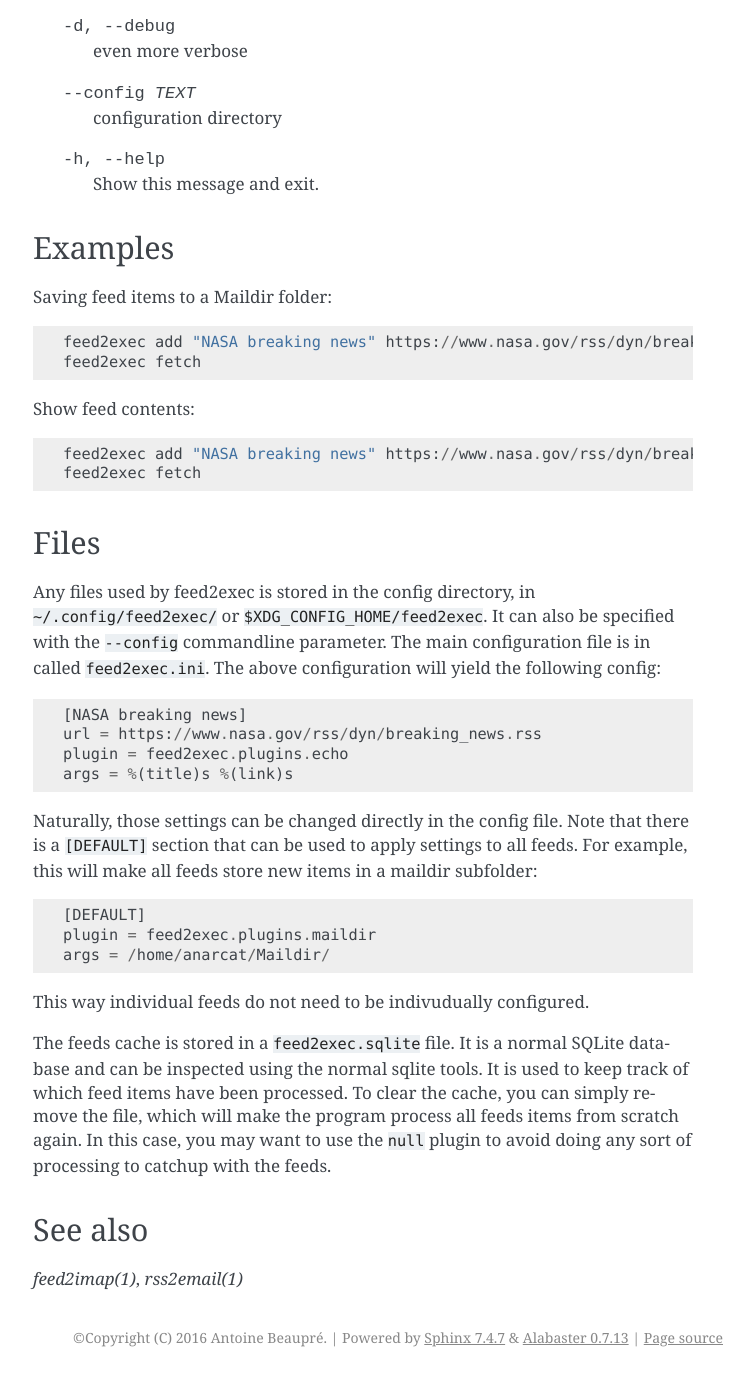
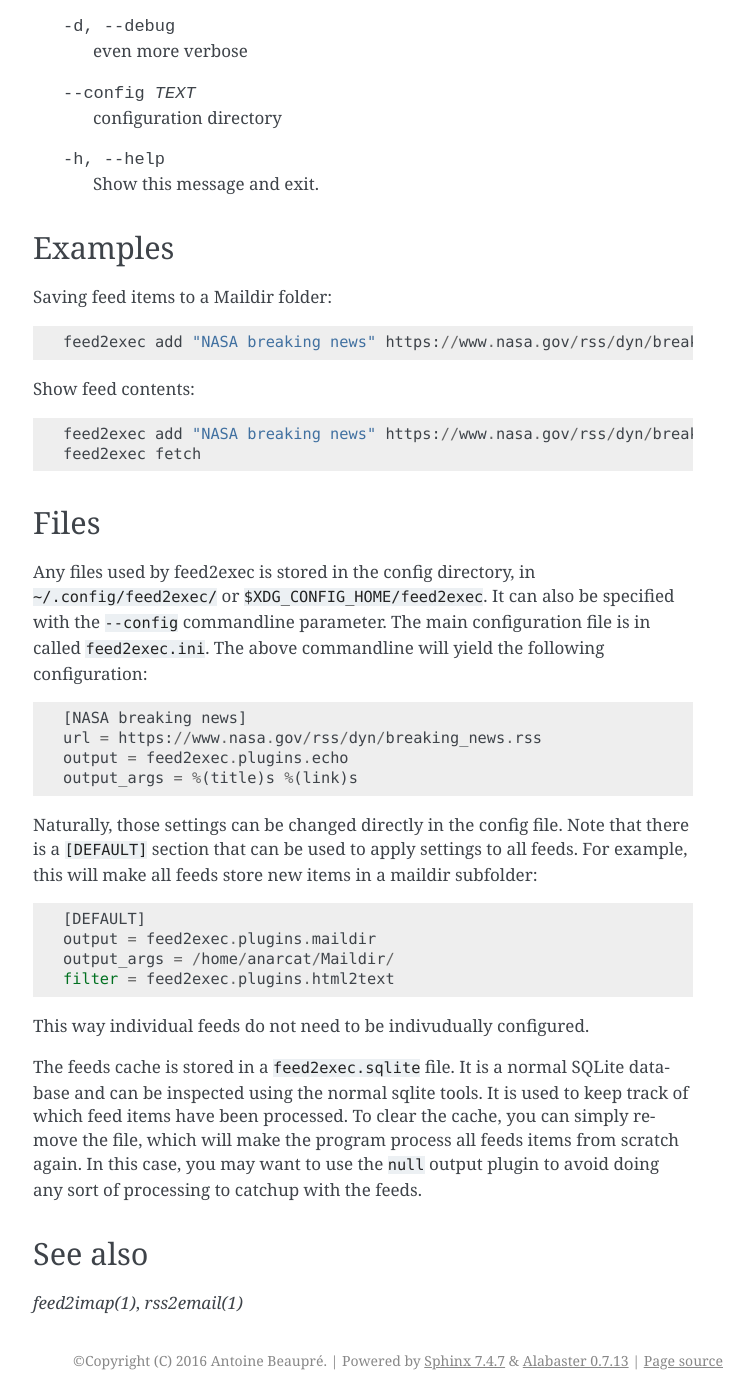
Before and after one commit to timb-machine-mirrors/anarcat-feed2exec, a Sphinx documentation site: the page built from doc/usage.rst, in a window 1280 px wide and 1400 px high, scrolled down 605 px. Shown: the whole window, without its empty margins (387-1141 px from the left). Built offline with Sphinx 7.4.7, drawn with Linux system fonts in a browser that asks for light colours; pages that are not in the unit, such as notebooks, are missing from menus; the version number could not be read and is left out; before the commit the page ends 1982 px from its top, so only the background shows below that.

Commit message:
add filter to the commandline interface and docs

```diff
--- a/README.rst
+++ b/README.rst
@@ -18,7 +18,7 @@ Quick start
 The user interface is still a bit rough, but this should get you
 started::
 
-    feed2exec add "NASA breaking news" https://www.nasa.gov/rss/dyn/breaking_news.rss --plugin feed2exec.plugins.maildir --args "/home/anarcat/Maildir/"
+    feed2exec add "NASA breaking news" https://www.nasa.gov/rss/dyn/breaking_news.rss --output feed2exec.plugins.maildir --args "/home/anarcat/Maildir/" --filter feed2exec.plugins.html2text
     feed2exec fetch
 
 See the complete :doc:`usage` page for more information.
--- a/doc/usage.rst
+++ b/doc/usage.rst
@@ -27,12 +27,11 @@ Examples
 
 Saving feed items to a Maildir folder::
 
-  feed2exec add "NASA breaking news" https://www.nasa.gov/rss/dyn/breaking_news.rss --plugin feed2exec.plugins.maildir --args /home/anarcat/Maildir/
-  feed2exec fetch
+  feed2exec add "NASA breaking news" https://www.nasa.gov/rss/dyn/breaking_news.rss --output feed2exec.plugins.maildir --output_args /home/anarcat/Maildir/ --filter feed2exec.plugins.html2text feed2exec fetch
 
 Show feed contents::
 
-  feed2exec add "NASA breaking news" https://www.nasa.gov/rss/dyn/breaking_news.rss --plugin feed2exec.plugins.echo --args "%(title)s %(link)s"
+  feed2exec add "NASA breaking news" https://www.nasa.gov/rss/dyn/breaking_news.rss --output feed2exec.plugins.echo --output_args "%(title)s %(link)s"
   feed2exec fetch
 
 Files
@@ -42,12 +41,12 @@ Any files used by feed2exec is stored in the config directory, in
 ``~/.config/feed2exec/`` or ``$XDG_CONFIG_HOME/feed2exec``. It can
 also be specified with the ``--config`` commandline parameter. The
 main configuration file is in called ``feed2exec.ini``. The above
-configuration will yield the following config::
+commandline will yield the following configuration::
 
   [NASA breaking news]
   url = https://www.nasa.gov/rss/dyn/breaking_news.rss
-  plugin = feed2exec.plugins.echo
-  args = %(title)s %(link)s
+  output = feed2exec.plugins.echo
+  output_args = %(title)s %(link)s
 
 Naturally, those settings can be changed directly in the config
 file. Note that there is a ``[DEFAULT]`` section that can be used to
@@ -55,8 +54,9 @@ apply settings to all feeds. For example, this will make all feeds
 store new items in a maildir subfolder::
 
   [DEFAULT]
-  plugin = feed2exec.plugins.maildir
-  args = /home/anarcat/Maildir/
+  output = feed2exec.plugins.maildir
+  output_args = /home/anarcat/Maildir/
+  filter = feed2exec.plugins.html2text
 
 This way individual feeds do not need to be indivudually configured.
 
@@ -65,8 +65,8 @@ normal SQLite database and can be inspected using the normal sqlite
 tools. It is used to keep track of which feed items have been
 processed. To clear the cache, you can simply remove the file, which
 will make the program process all feeds items from scratch again. In
-this case, you may want to use the ``null`` plugin to avoid doing any
-sort of processing to catchup with the feeds.
+this case, you may want to use the ``null`` output plugin to avoid
+doing any sort of processing to catchup with the feeds.
 
 See also
 --------
```
Also changed, not shown: 2 other files.
